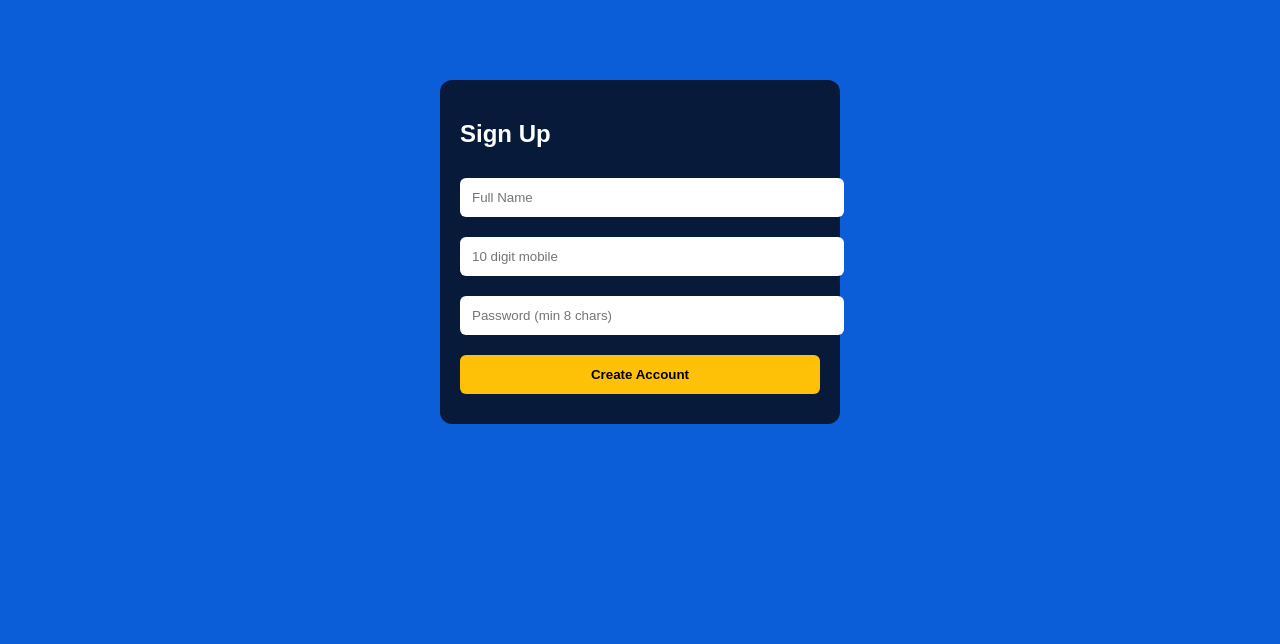
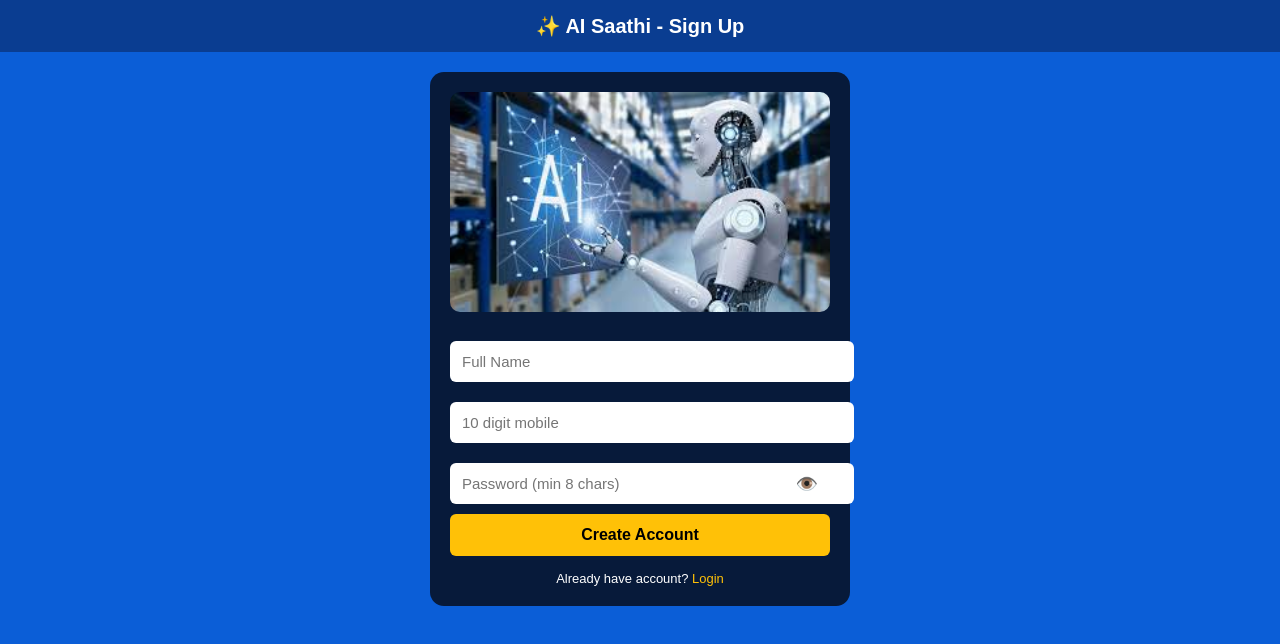
Before and after one commit to somanathmishra87-ux/AI_Saathi, a plain HTML site: page signup.html in a window 1280 px wide. Drawn offline with Linux system fonts and the light colour scheme.

Commit message:
Update signup.html

```diff
--- a/signup.html
+++ b/signup.html
@@ -3,39 +3,111 @@
 <head>
 <title>Sign Up - AI Saathi</title>
 <meta name="viewport" content="width=device-width, initial-scale=1">
+
 <style>
-body{margin:0;background:#0b5ed7;font-family:Arial;color:#fff}
-.box{
-  max-width:360px;
-  margin:80px auto;
+body{
+  margin:0;
+  font-family:Arial;
+  background:#0b5ed7;
+  color:#fff;
+}
+
+header{
+  background:#0a3d91;
+  padding:14px;
+  text-align:center;
+  font-size:20px;
+  font-weight:bold;
+}
+
+.container{
+  max-width:380px;
+  margin:20px auto;
   background:#071a3a;
   padding:20px;
-  border-radius:12px;
+  border-radius:14px;
 }
-input,button{
+
+.robot{
+  width:100%;
+  height:220px;
+  object-fit:cover;
+  border-radius:10px;
+  margin-bottom:15px;
+}
+
+input{
   width:100%;
   padding:12px;
   margin:10px 0;
   border-radius:6px;
   border:none;
+  font-size:15px;
 }
+
+.password-box{
+  position:relative;
+}
+
+.eye{
+  position:absolute;
+  right:12px;
+  top:50%;
+  transform:translateY(-50%);
+  cursor:pointer;
+  font-size:18px;
+}
+
 button{
+  width:100%;
+  padding:12px;
   background:#ffc107;
+  border:none;
+  border-radius:6px;
   font-weight:bold;
+  font-size:16px;
+  cursor:pointer;
+}
+
+.footer{
+  text-align:center;
+  margin-top:15px;
+  font-size:13px;
 }
 </style>
 </head>
+
 <body>
 
-<div class="box">
-<h2>Sign Up</h2>
-<input placeholder="Full Name">
-<input placeholder="10 digit mobile">
-<input type="password" placeholder="Password (min 8 chars)">
+<header>✨ AI Saathi - Sign Up</header>
+
+<div class="container">
+
+<img src="robot-ai.jpg" class="robot">
+
+<input type="text" placeholder="Full Name">
+<input type="tel" placeholder="10 digit mobile">
+
+<div class="password-box">
+  <input type="password" id="password" placeholder="Password (min 8 chars)">
+  <span class="eye" onclick="toggle()">👁️</span>
+</div>
+
 <button onclick="signup()">Create Account</button>
+
+<div class="footer">
+Already have account?
+<a href="index.html" style="color:#ffc107;text-decoration:none;">Login</a>
+</div>
+
 </div>
 
 <script>
+function toggle(){
+  let p = document.getElementById("password");
+  p.type = p.type === "password" ? "text" : "password";
+}
+
 function signup(){
   alert("Signup successful");
   window.location.href="index.html";
```
